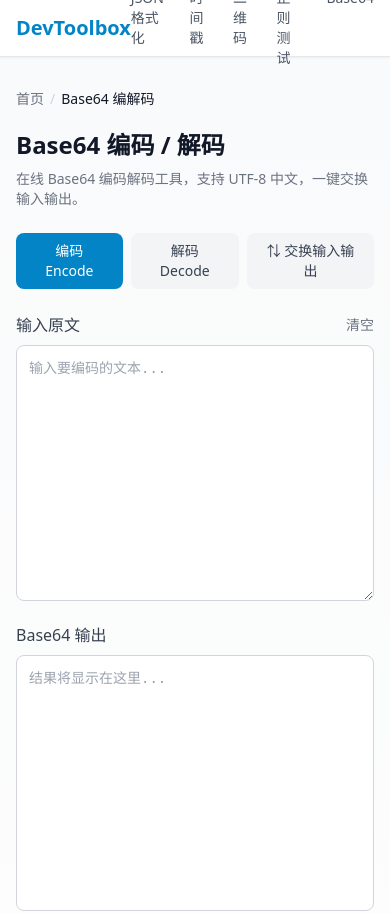
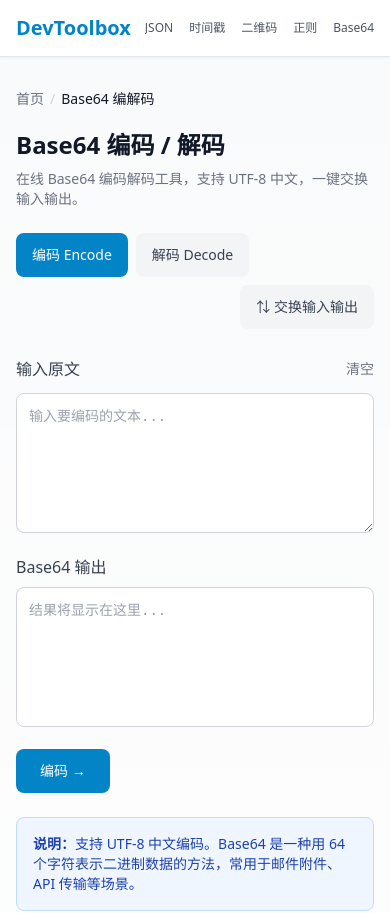
Before and after one commit to 1daerduo/devtoolbox, a Next.js app: page /tools/base64 in a window 390 px wide. Shown: the top 913 px of the page. Built offline with nearby package versions, Linux system fonts and the light colour scheme.

Commit message:
fix: 移动端适配优化 - viewport配置、文本框响应式高度、按钮触摸区域、导航栏移动端适配

```diff
--- a/src/app/layout.tsx
+++ b/src/app/layout.tsx
@@ -1,6 +1,11 @@
 import './globals.css'
-import type { Metadata } from 'next'
+import type { Metadata, Viewport } from 'next'
 import Link from 'next/link'
+
+export const viewport: Viewport = {
+  width: 'device-width',
+  initialScale: 1,
+}
 
 export const metadata: Metadata = {
   title: 'DevToolbox - 在线开发者工具集合',
@@ -17,12 +22,20 @@ export default function RootLayout({ children }: { children: React.ReactNode })
             <Link href="/" className="text-xl font-bold text-primary-600 no-underline">
               DevToolbox
             </Link>
-            <div className="flex gap-6 text-sm text-gray-600">
-              <Link href="/tools/json-formatter" className="hover:text-primary-600 no-underline">JSON格式化</Link>
-              <Link href="/tools/timestamp" className="hover:text-primary-600 no-underline">时间戳</Link>
-              <Link href="/tools/qrcode" className="hover:text-primary-600 no-underline">二维码</Link>
-              <Link href="/tools/regex" className="hover:text-primary-600 no-underline">正则测试</Link>
-              <Link href="/tools/base64" className="hover:text-primary-600 no-underline">Base64</Link>
+            <div className="hidden md:flex gap-6 text-sm text-gray-600">
+              <Link href="/tools/json-formatter" className="hover:text-primary-600 no-underline whitespace-nowrap">JSON格式化</Link>
+              <Link href="/tools/timestamp" className="hover:text-primary-600 no-underline whitespace-nowrap">时间戳</Link>
+              <Link href="/tools/qrcode" className="hover:text-primary-600 no-underline whitespace-nowrap">二维码</Link>
+              <Link href="/tools/regex" className="hover:text-primary-600 no-underline whitespace-nowrap">正则测试</Link>
+              <Link href="/tools/base64" className="hover:text-primary-600 no-underline whitespace-nowrap">Base64</Link>
+            </div>
+            {/* Mobile nav: horizontal scroll */}
+            <div className="flex md:hidden gap-4 text-xs text-gray-600 overflow-x-auto">
+              <Link href="/tools/json-formatter" className="hover:text-primary-600 no-underline whitespace-nowrap">JSON</Link>
+              <Link href="/tools/timestamp" className="hover:text-primary-600 no-underline whitespace-nowrap">时间戳</Link>
+              <Link href="/tools/qrcode" className="hover:text-primary-600 no-underline whitespace-nowrap">二维码</Link>
+              <Link href="/tools/regex" className="hover:text-primary-600 no-underline whitespace-nowrap">正则</Link>
+              <Link href="/tools/base64" className="hover:text-primary-600 no-underline whitespace-nowrap">Base64</Link>
             </div>
           </div>
         </nav>
--- a/src/app/tools/base64/ToolClient.tsx
+++ b/src/app/tools/base64/ToolClient.tsx
@@ -43,21 +43,21 @@ export default function Base64Client() {
       <h1 className="text-2xl font-bold mb-2 text-gray-900">Base64 编码 / 解码</h1>
       <p className="text-sm text-gray-500 mb-6">在线 Base64 编码解码工具，支持 UTF-8 中文，一键交换输入输出。</p>
 
-      <div className="flex gap-2 mb-6">
+      <div className="flex gap-2 mb-6 flex-wrap">
         <button onClick={() => { setMode('encode'); setOutput(''); setError('') }}
-          className={`px-4 py-2 rounded-lg text-sm font-medium ${
+          className={`px-4 py-2 rounded-lg text-sm font-medium min-h-[44px] ${
             mode === 'encode' ? 'bg-primary-600 text-white' : 'bg-gray-100 text-gray-700 hover:bg-gray-200'
           }`}>
           编码 Encode
         </button>
         <button onClick={() => { setMode('decode'); setOutput(''); setError('') }}
-          className={`px-4 py-2 rounded-lg text-sm font-medium ${
+          className={`px-4 py-2 rounded-lg text-sm font-medium min-h-[44px] ${
             mode === 'decode' ? 'bg-primary-600 text-white' : 'bg-gray-100 text-gray-700 hover:bg-gray-200'
           }`}>
           解码 Decode
         </button>
         <button onClick={swap}
-          className="ml-auto px-4 py-2 rounded-lg text-sm font-medium bg-gray-100 text-gray-700 hover:bg-gray-200">
+          className="ml-auto px-4 py-2 rounded-lg text-sm font-medium bg-gray-100 text-gray-700 hover:bg-gray-200 min-h-[44px]">
           ⇅ 交换输入输出
         </button>
       </div>
@@ -69,12 +69,12 @@ export default function Base64Client() {
               {mode === 'encode' ? '输入原文' : '输入 Base64'}
             </label>
             <button onClick={() => { setInput(''); setOutput(''); setError('') }}
-              className="text-sm text-gray-500 hover:text-red-500">
+              className="text-sm text-gray-500 hover:text-red-500 min-h-[32px]">
               清空
             </button>
           </div>
           <textarea
-            className="w-full h-64 border rounded-lg p-3 font-mono text-sm bg-white border-gray-300 text-gray-900 focus:border-primary-500 focus:ring-1 focus:ring-primary-500 outline-none"
+            className="w-full min-h-[140px] sm:min-h-[200px] border rounded-lg p-3 font-mono text-sm bg-white border-gray-300 focus:border-primary-500 focus:ring-1 focus:ring-primary-500 outline-none"
             value={input}
             onChange={e => setInput(e.target.value)}
             placeholder={mode === 'encode' ? '输入要编码的文本...' : '输入要解码的 Base64 字符串...'}
@@ -89,14 +89,14 @@ export default function Base64Client() {
             {output && <CopyButton text={output} />}
           </div>
           {error && (
-            <div className="w-full h-64 border border-red-300 bg-red-50 rounded-lg p-3 text-sm text-red-600 overflow-auto">
+            <div className="w-full min-h-[140px] sm:min-h-[200px] border border-red-300 bg-red-50 rounded-lg p-3 text-sm text-red-600 overflow-auto">
               {error}
             </div>
           )}
           {!error && (
             <textarea
               readOnly
-              className="w-full h-64 border rounded-lg p-3 font-mono text-sm bg-gray-50 border-gray-300 text-gray-900 outline-none resize-none"
+              className="w-full min-h-[140px] sm:min-h-[200px] border rounded-lg p-3 font-mono text-sm bg-gray-50 border-gray-300 text-gray-900 outline-none resize-none"
               value={output}
               placeholder="结果将显示在这里..."
             />
@@ -106,12 +106,11 @@ export default function Base64Client() {
 
       <div className="mt-4 flex gap-3">
         <button onClick={process}
-          className="bg-primary-600 text-white px-6 py-2 rounded-lg hover:bg-primary-700 text-sm font-medium">
+          className="bg-primary-600 text-white px-6 py-2 rounded-lg hover:bg-primary-700 text-sm font-medium min-h-[44px]">
           {mode === 'encode' ? '编码 →' : '← 解码'}
         </button>
       </div>
 
-      {/* 说明 */}
       <div className="mt-6 bg-blue-50 border border-blue-200 rounded-lg p-4 text-sm text-blue-800">
         <strong>说明：</strong>
         支持 UTF-8 中文编码。Base64 是一种用 64 个字符表示二进制数据的方法，常用于邮件附件、API 传输等场景。
--- a/src/app/tools/json-formatter/ToolClient.tsx
+++ b/src/app/tools/json-formatter/ToolClient.tsx
@@ -50,7 +50,7 @@ export default function JsonFormatterClient() {
             </button>
           </div>
           <textarea
-            className="w-full h-80 border rounded-lg p-3 font-mono text-sm bg-white border-gray-300 focus:border-primary-500 focus:ring-1 focus:ring-primary-500 outline-none"
+            className="w-full min-h-[180px] sm:min-h-[250px] lg:h-80 border rounded-lg p-3 font-mono text-sm bg-white border-gray-300 focus:border-primary-500 focus:ring-1 focus:ring-primary-500 outline-none"
             value={input}
             onChange={e => setInput(e.target.value)}
             placeholder='粘贴 JSON 数据，例如：{"name":"DevToolbox","version":1}'
@@ -63,12 +63,12 @@ export default function JsonFormatterClient() {
             {output && <CopyButton text={output} />}
           </div>
           {error && (
-            <div className="w-full h-80 border border-red-300 bg-red-50 rounded-lg p-3 text-sm text-red-600 overflow-auto">
+            <div className="w-full min-h-[180px] sm:min-h-[250px] lg:h-80 border border-red-300 bg-red-50 rounded-lg p-3 text-sm text-red-600 overflow-auto">
               {error}
             </div>
           )}
           {!error && (
-            <pre className="w-full h-80 border rounded-lg p-3 font-mono text-sm bg-gray-50 border-gray-300 overflow-auto whitespace-pre-wrap">
+            <pre className="w-full min-h-[180px] sm:min-h-[250px] lg:h-80 border rounded-lg p-3 font-mono text-sm bg-gray-50 border-gray-300 overflow-auto whitespace-pre-wrap">
               {output || '结果将显示在这里...'}
             </pre>
           )}
--- a/src/app/tools/qrcode/ToolClient.tsx
+++ b/src/app/tools/qrcode/ToolClient.tsx
@@ -52,7 +52,7 @@ export default function QrcodeClient() {
         <div>
           <label className="font-medium text-gray-700 block mb-2">输入内容</label>
           <textarea
-            className="w-full h-32 border rounded-lg p-3 text-sm bg-white border-gray-300 text-gray-900 focus:border-primary-500 focus:ring-1 focus:ring-primary-500 outline-none mb-3"
+            className="w-full min-h-[100px] border rounded-lg p-3 text-sm bg-white border-gray-300 text-gray-900 focus:border-primary-500 focus:ring-1 focus:ring-primary-500 outline-none mb-3"
             value={text}
             onChange={e => setText(e.target.value)}
             placeholder="输入文本或网址（URL）..."
@@ -92,7 +92,7 @@ export default function QrcodeClient() {
               <img src={qrDataUrl} alt="生成的二维码" className="border rounded-lg max-w-full" />
               <div className="mt-3 flex gap-2 justify-center">
                 <button onClick={download}
-                  className="bg-gray-700 text-white px-4 py-1.5 rounded-lg hover:bg-gray-800 text-sm font-medium">
+                  className="bg-gray-700 text-white px-4 py-2 rounded-lg hover:bg-gray-800 text-sm font-medium min-h-[44px]">
                   下载 PNG
                 </button>
               </div>
--- a/src/app/tools/regex/ToolClient.tsx
+++ b/src/app/tools/regex/ToolClient.tsx
@@ -77,7 +77,7 @@ export default function RegexClient() {
             </div>
           </div>
           <button onClick={test}
-            className="bg-primary-600 text-white px-5 py-2 rounded-lg hover:bg-primary-700 text-sm font-medium h-10">
+            className="bg-primary-600 text-white px-5 py-2 rounded-lg hover:bg-primary-700 text-sm font-medium min-h-[44px]">
             测试匹配
           </button>
         </div>
@@ -85,7 +85,7 @@ export default function RegexClient() {
         <div>
           <label className="text-sm font-medium text-gray-700 block mb-1">测试文本</label>
           <textarea
-            className="w-full h-32 border rounded-lg p-3 font-mono text-sm bg-white border-gray-300 text-gray-900 focus:border-primary-500 outline-none mb-3"
+            className="w-full min-h-[120px] border rounded-lg p-3 font-mono text-sm bg-white border-gray-300 text-gray-900 focus:border-primary-500 outline-none mb-3"
             value={testText}
             onChange={e => setTestText(e.target.value)}
             placeholder="粘贴要测试的文本..."
--- a/src/app/tools/timestamp/ToolClient.tsx
+++ b/src/app/tools/timestamp/ToolClient.tsx
@@ -71,7 +71,7 @@ export default function TimestampClient() {
             placeholder="输入时间戳，如 1717593600"
           />
           <button onClick={tsToDate}
-            className="bg-primary-600 text-white px-4 py-1.5 rounded-lg hover:bg-primary-700 text-sm font-medium">
+            className="bg-primary-600 text-white px-4 py-2 rounded-lg hover:bg-primary-700 text-sm font-medium min-h-[44px]">
             转换 →
           </button>
           {dateResult && (
@@ -93,12 +93,12 @@ export default function TimestampClient() {
               onChange={e => setDateInput(e.target.value)}
             />
             <button onClick={setNowInput}
-              className="text-xs text-primary-600 border border-gray-200 px-2 py-1 rounded hover:bg-primary-50">
+              className="text-xs text-primary-600 border border-gray-200 px-2 py-1.5 rounded hover:bg-primary-50 min-h-[44px]">
               当前
             </button>
           </div>
           <button onClick={dateToTs}
-            className="bg-primary-600 text-white px-4 py-1.5 rounded-lg hover:bg-primary-700 text-sm font-medium">
+            className="bg-primary-600 text-white px-4 py-2 rounded-lg hover:bg-primary-700 text-sm font-medium min-h-[44px]">
             ← 转换
           </button>
           {tsResult && (
--- a/src/components/RelatedTools.tsx
+++ b/src/components/RelatedTools.tsx
@@ -28,7 +28,7 @@ export default function RelatedTools({ current }: Props) {
   return (
     <section className="mt-10 pt-6 border-t border-gray-200">
       <h3 className="text-base font-semibold text-gray-700 mb-4">🔧 你可能还需要</h3>
-      <div className="grid grid-cols-1 sm:grid-cols-3 gap-3">
+      <div className="grid grid-cols-1 sm:grid-cols-2 md:grid-cols-3 gap-3">
         {items.map((slug) => {
           const t = toolMap[slug]
           if (!t) return null
```
